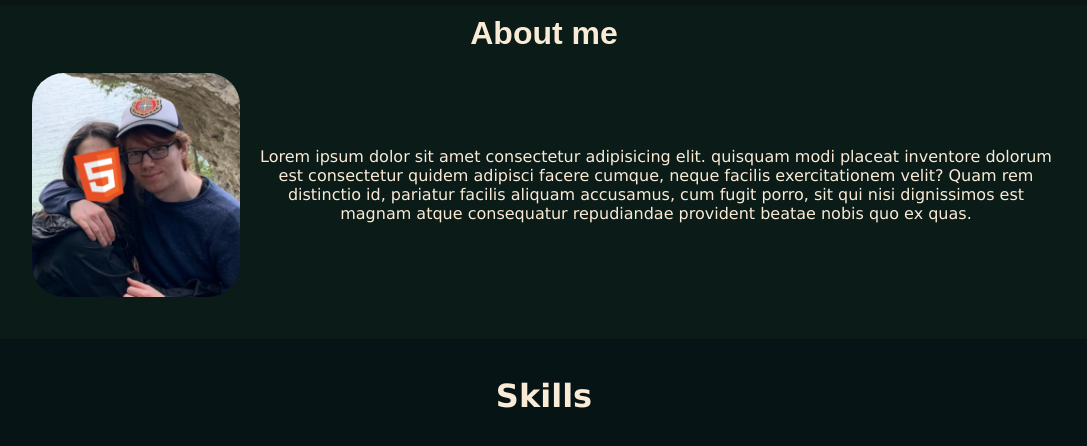
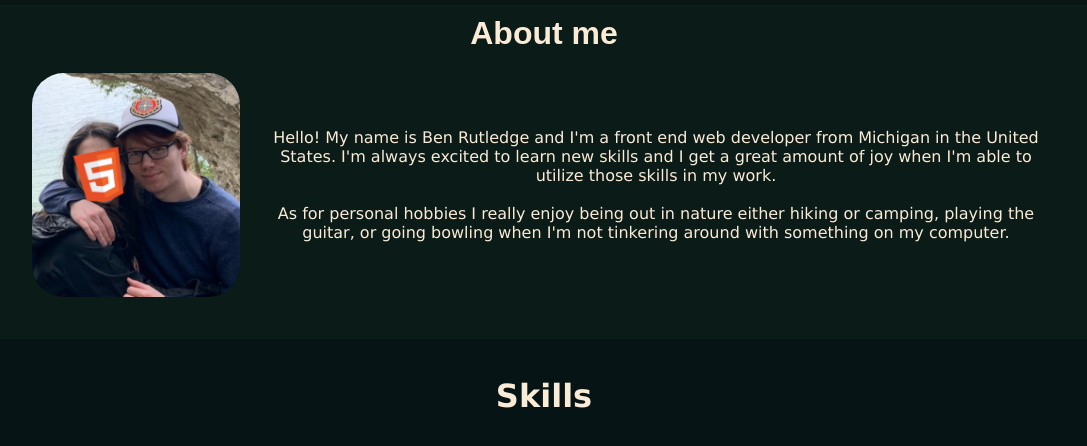
Before and after one commit to HoneyPacket/Personal-Portfolio, a plain HTML site: page Portfolio/Index.html in a window 1280 px wide. Shown: the part 880-1326 px from the top of the page, without its empty margins (96-1183 px from the left). Drawn offline with Linux system fonts and the light colour scheme.

Commit message:
Added text to "About me"

```diff
--- a/Portfolio/Index.html
+++ b/Portfolio/Index.html
@@ -54,7 +54,9 @@
 
         <div id="aboutMeDiv">
             <img id="aboutMeImg" src="images/Me.png" alt="Photo of me">
-             <p id="aboutMeTxt">Lorem ipsum dolor sit amet consectetur adipisicing elit. quisquam modi placeat inventore dolorum est consectetur quidem adipisci facere cumque, neque facilis exercitationem velit? Quam rem distinctio id, pariatur facilis aliquam accusamus, cum fugit porro, sit qui nisi dignissimos est magnam atque consequatur repudiandae provident beatae nobis quo ex quas.</p>
+             <p id="aboutMeTxt">Hello! My name is Ben Rutledge and I'm a front end web developer from Michigan in the United States. I'm always excited to learn new skills and I get a great amount of joy when I'm able to utilize those skills in my work.
+                <br><br>
+                As for personal hobbies I really enjoy being out in nature either hiking or camping, playing the guitar, or going bowling when I'm not tinkering around with something on my computer.</p>
         </div>
     </div>
 
```
